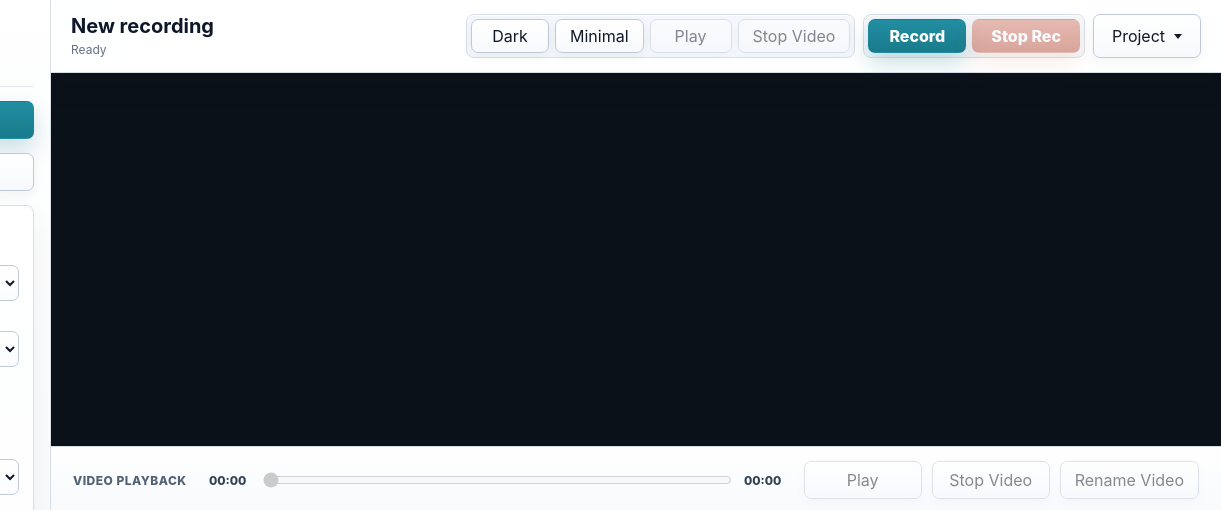
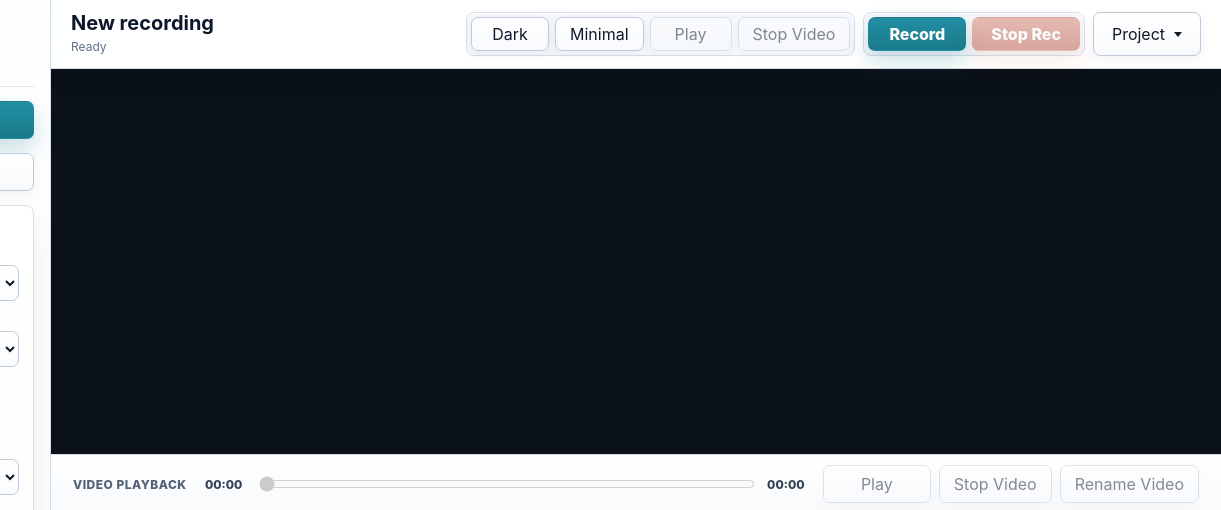
Before and after one commit to MABDC-admin/screenpal, an Electron app: page src/renderer/index.html in a window 1500 px wide. Shown: the top 510 px of the page, 279-1500 px from the left. Drawn offline with Linux system fonts and the light colour scheme; no server answers.

Commit message:
Polish Screen Studio desktop layout

```diff
--- a/package.json
+++ b/package.json
@@ -1,6 +1,6 @@
 {
   "name": "screenpal-cleanroom-clone",
-  "version": "0.9.18",
+  "version": "0.9.19",
   "private": true,
   "description": "Production desktop screen recorder/editor built as a clean-room ScreenPal-style application.",
   "author": "MABDC",
--- a/src/renderer/styles.css
+++ b/src/renderer/styles.css
@@ -440,25 +440,41 @@ body.split-resizing .project-list {
 }
 
 .topbar {
-  padding: 14px 20px;
+  display: grid;
+  grid-template-columns: minmax(260px, 1fr) max-content;
+  align-items: start;
+  padding: 12px 20px;
   background: rgba(255, 255, 255, 0.9);
   border-bottom: 1px solid var(--line);
-  box-shadow: 0 12px 32px rgba(17, 24, 39, 0.07);
+  box-shadow: 0 8px 24px rgba(17, 24, 39, 0.055);
   position: sticky;
   top: 0;
   z-index: 20;
   backdrop-filter: blur(10px);
 }
 
+.topbar > div:first-child {
+  min-width: 0;
+}
+
 .topbar h2 {
   font-size: 20px;
   line-height: 1.15;
   color: #0f172a;
+  overflow: hidden;
+  text-overflow: ellipsis;
+  white-space: nowrap;
+}
+
+#activeMeta {
+  overflow: hidden;
+  text-overflow: ellipsis;
+  white-space: nowrap;
 }
 
 .top-actions {
   gap: 8px;
-  flex-wrap: wrap;
+  flex-wrap: nowrap;
   justify-content: flex-end;
   min-width: 0;
 }
@@ -473,6 +489,7 @@ body.split-resizing .project-list {
   border-radius: 8px;
   background: rgba(244, 247, 251, 0.92);
   box-shadow: inset 0 1px 0 rgba(255, 255, 255, 0.88);
+  min-width: 0;
 }
 
 .action-cluster .secondary-action,
@@ -737,7 +754,10 @@ body.split-resizing .project-list {
 
 .playback-panel {
   display: grid;
-  grid-template-columns: auto minmax(260px, 1fr) auto;
+  grid-template-columns: max-content minmax(180px, 1fr) max-content;
+  gap: 14px;
+  padding-top: 10px;
+  padding-bottom: 10px;
   background: linear-gradient(180deg, rgba(255, 255, 255, 0.98) 0%, rgba(248, 250, 252, 0.96) 100%);
 }
 
@@ -750,7 +770,7 @@ body.split-resizing .project-list {
   height: var(--project-browser-height);
   max-height: none;
   overflow: hidden;
-  background: #ffffff;
+  background: linear-gradient(180deg, #ffffff 0%, #f8fafc 100%);
   position: relative;
   user-select: none;
   will-change: height;
@@ -814,7 +834,7 @@ body.split-resizing .project-list {
   min-height: 38px;
   padding-bottom: 8px;
   border-bottom: 1px solid #e3eaf2;
-  background: #ffffff;
+  background: transparent;
 }
 
 .project-tabs {
@@ -849,15 +869,16 @@ body.split-resizing .project-list {
   max-height: 100%;
   align-self: stretch;
   overflow-y: auto;
-  padding: 1px 4px 6px 1px;
+  padding: 2px 6px 8px 2px;
 }
 
 .project-grid {
   display: grid;
-  grid-template-columns: repeat(auto-fill, minmax(190px, 1fr));
+  grid-template-columns: repeat(auto-fill, minmax(180px, 220px));
   grid-auto-rows: max-content;
-  gap: 10px;
+  gap: 12px;
   align-content: start;
+  justify-content: start;
 }
 
 .project-row {
@@ -868,6 +889,7 @@ body.split-resizing .project-list {
   border: 1px solid #dfe6ef;
   border-radius: 8px;
   background: rgba(255, 255, 255, 0.94);
+  box-shadow: 0 6px 18px rgba(15, 23, 42, 0.045);
 }
 
 .project-item,
@@ -933,7 +955,7 @@ body.split-resizing .project-list {
   position: relative;
   display: block;
   width: 100%;
-  aspect-ratio: 16 / 8;
+  aspect-ratio: 16 / 9;
   overflow: hidden;
   background: #111923;
 }
@@ -1045,16 +1067,18 @@ body.split-resizing .project-list {
 .playback-controls {
   display: flex;
   align-items: center;
-  gap: 10px;
+  justify-content: flex-end;
+  gap: 8px;
+  min-width: 0;
 }
 
 .playback-controls .secondary-action {
-  min-width: 118px;
+  min-width: 108px;
 }
 
 .playback-timeline {
   display: grid;
-  grid-template-columns: 46px minmax(220px, 1fr) 46px;
+  grid-template-columns: 46px minmax(160px, 1fr) 46px;
   align-items: center;
   gap: 10px;
   min-width: 0;
```
Also changed, not shown: 1 other file.
